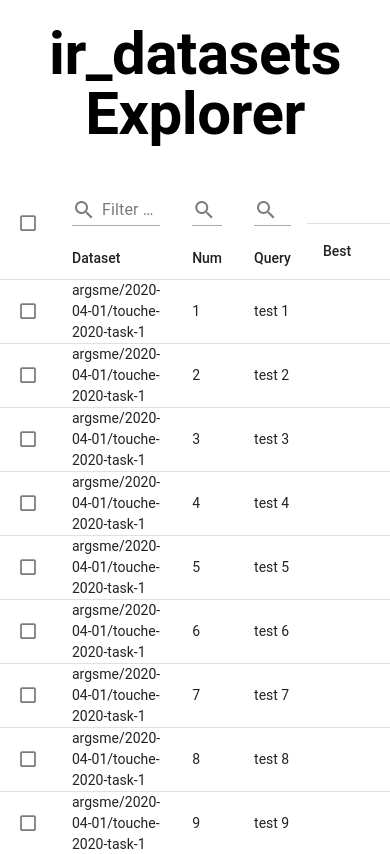
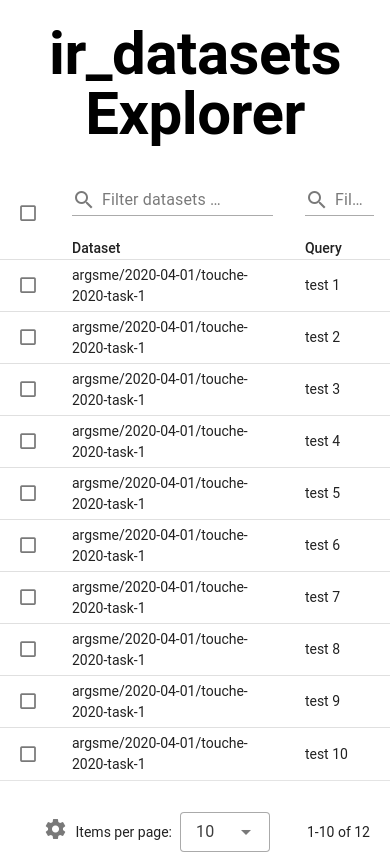
Before and after one commit to tira-io/ir-dataset-browser, a Vue app in the folder ui/: page / in a window 390 px wide. Shown: the top 854 px of the page. Built offline with nearby package versions, Linux system fonts and the light colour scheme.

Commit message:
improve usability of table on mobile

```diff
--- a/ui/src/main.ts
+++ b/ui/src/main.ts
@@ -15,6 +15,12 @@ import { createRouter,createWebHistory} from 'vue-router'
 import { registerPlugins } from '@/plugins'
 import DocumentPage from "@/views/DocumentPage.vue";
 import IrDatasetsExplorer from "@/views/IrDatasetsExplorer.vue";
+import { useDisplay } from 'vuetify'
+
+export function is_mobile() {
+    const { mobile } = useDisplay()
+    return mobile.value
+}
 
 export default function register_app() {
     const app_selector = '#app'
--- a/ui/src/topics.json
+++ b/ui/src/topics.json
@@ -1,14 +1,14 @@
 [
-    {"dataset": "argsme/2020-04-01/touche-2020-task-1", "query_id": "1", "default_text": "test 1"},
-    {"dataset": "argsme/2020-04-01/touche-2020-task-1", "query_id": "2", "default_text": "test 2"},
-    {"dataset": "argsme/2020-04-01/touche-2020-task-1", "query_id": "3", "default_text": "test 3"},
-    {"dataset": "argsme/2020-04-01/touche-2020-task-1", "query_id": "4", "default_text": "test 4"},
-    {"dataset": "argsme/2020-04-01/touche-2020-task-1", "query_id": "5", "default_text": "test 5"},
-    {"dataset": "argsme/2020-04-01/touche-2020-task-1", "query_id": "6", "default_text": "test 6"},
-    {"dataset": "argsme/2020-04-01/touche-2020-task-1", "query_id": "7", "default_text": "test 7"},
-    {"dataset": "argsme/2020-04-01/touche-2020-task-1", "query_id": "8", "default_text": "test 8"},
-    {"dataset": "argsme/2020-04-01/touche-2020-task-1", "query_id": "9", "default_text": "test 9"},
-    {"dataset": "argsme/2020-04-01/touche-2020-task-1", "query_id": "10", "default_text": "test 10"},
-    {"dataset": "argsme/2020-04-01/touche-2020-task-1", "query_id": "11", "default_text": "test 11"},
-    {"dataset": "argsme/2020-04-01/touche-2020-task-1", "query_id": "12", "default_text": "test 12"}
+    {"dataset": "argsme/2020-04-01/touche-2020-task-1", "query_id": "1", "default_text": "test 1", "max_ndcg_cut_10": 0.30, "median_ndcg_cut_10": 0.20, "min_ndcg_cut_10": 0.10, "max_unjudged_cut_10": 0.03, "median_unjudged_cut_10": 0.02, "min_unjudged_cut_10": 0.01, "max_precision_cut_10": 0.5, "median_precision_cut_10": 0.4, "min_precision_cut_10": 0.3},
+    {"dataset": "argsme/2020-04-01/touche-2020-task-1", "query_id": "2", "default_text": "test 2", "max_ndcg_cut_10": 0.30, "median_ndcg_cut_10": 0.20, "min_ndcg_cut_10": 0.10, "max_unjudged_cut_10": 0.03, "median_unjudged_cut_10": 0.02, "min_unjudged_cut_10": 0.01, "max_precision_cut_10": 0.5, "median_precision_cut_10": 0.4, "min_precision_cut_10": 0.3},
+    {"dataset": "argsme/2020-04-01/touche-2020-task-1", "query_id": "3", "default_text": "test 3", "max_ndcg_cut_10": 0.30, "median_ndcg_cut_10": 0.20, "min_ndcg_cut_10": 0.10, "max_unjudged_cut_10": 0.03, "median_unjudged_cut_10": 0.02, "min_unjudged_cut_10": 0.01, "max_precision_cut_10": 0.5, "median_precision_cut_10": 0.4, "min_precision_cut_10": 0.3},
+    {"dataset": "argsme/2020-04-01/touche-2020-task-1", "query_id": "4", "default_text": "test 4", "max_ndcg_cut_10": 0.30, "median_ndcg_cut_10": 0.20, "min_ndcg_cut_10": 0.10, "max_unjudged_cut_10": 0.03, "median_unjudged_cut_10": 0.02, "min_unjudged_cut_10": 0.01, "max_precision_cut_10": 0.5, "median_precision_cut_10": 0.4, "min_precision_cut_10": 0.3},
+    {"dataset": "argsme/2020-04-01/touche-2020-task-1", "query_id": "5", "default_text": "test 5", "max_ndcg_cut_10": 0.30, "median_ndcg_cut_10": 0.20, "min_ndcg_cut_10": 0.10, "max_unjudged_cut_10": 0.03, "median_unjudged_cut_10": 0.02, "min_unjudged_cut_10": 0.01, "max_precision_cut_10": 0.5, "median_precision_cut_10": 0.4, "min_precision_cut_10": 0.3},
+    {"dataset": "argsme/2020-04-01/touche-2020-task-1", "query_id": "6", "default_text": "test 6", "max_ndcg_cut_10": 0.30, "median_ndcg_cut_10": 0.20, "min_ndcg_cut_10": 0.10, "max_unjudged_cut_10": 0.03, "median_unjudged_cut_10": 0.02, "min_unjudged_cut_10": 0.01, "max_precision_cut_10": 0.5, "median_precision_cut_10": 0.4, "min_precision_cut_10": 0.3},
+    {"dataset": "argsme/2020-04-01/touche-2020-task-1", "query_id": "7", "default_text": "test 7", "max_ndcg_cut_10": 0.30, "median_ndcg_cut_10": 0.20, "min_ndcg_cut_10": 0.10, "max_unjudged_cut_10": 0.03, "median_unjudged_cut_10": 0.02, "min_unjudged_cut_10": 0.01, "max_precision_cut_10": 0.5, "median_precision_cut_10": 0.4, "min_precision_cut_10": 0.3},
+    {"dataset": "argsme/2020-04-01/touche-2020-task-1", "query_id": "8", "default_text": "test 8", "max_ndcg_cut_10": 0.30, "median_ndcg_cut_10": 0.20, "min_ndcg_cut_10": 0.10, "max_unjudged_cut_10": 0.03, "median_unjudged_cut_10": 0.02, "min_unjudged_cut_10": 0.01, "max_precision_cut_10": 0.5, "median_precision_cut_10": 0.4, "min_precision_cut_10": 0.3},
+    {"dataset": "argsme/2020-04-01/touche-2020-task-1", "query_id": "9", "default_text": "test 9", "max_ndcg_cut_10": 0.30, "median_ndcg_cut_10": 0.20, "min_ndcg_cut_10": 0.10, "max_unjudged_cut_10": 0.03, "median_unjudged_cut_10": 0.02, "min_unjudged_cut_10": 0.01, "max_precision_cut_10": 0.5, "median_precision_cut_10": 0.4, "min_precision_cut_10": 0.3},
+    {"dataset": "argsme/2020-04-01/touche-2020-task-1", "query_id": "10", "default_text": "test 10", "max_ndcg_cut_10": 0.30, "median_ndcg_cut_10": 0.20, "min_ndcg_cut_10": 0.10, "max_unjudged_cut_10": 0.03, "median_unjudged_cut_10": 0.02, "min_unjudged_cut_10": 0.01, "max_precision_cut_10": 0.5, "median_precision_cut_10": 0.4, "min_precision_cut_10": 0.3},
+    {"dataset": "argsme/2020-04-01/touche-2020-task-1", "query_id": "11", "default_text": "test 11", "max_ndcg_cut_10": 0.30, "median_ndcg_cut_10": 0.20, "min_ndcg_cut_10": 0.10, "max_unjudged_cut_10": 0.03, "median_unjudged_cut_10": 0.02, "min_unjudged_cut_10": 0.01, "max_precision_cut_10": 0.5, "median_precision_cut_10": 0.4, "min_precision_cut_10": 0.3},
+    {"dataset": "argsme/2020-04-01/touche-2020-task-1", "query_id": "12", "default_text": "test 12", "max_ndcg_cut_10": 0.30, "median_ndcg_cut_10": 0.20, "min_ndcg_cut_10": 0.10, "max_unjudged_cut_10": 0.03, "median_unjudged_cut_10": 0.02, "min_unjudged_cut_10": 0.01, "max_precision_cut_10": 0.5, "median_precision_cut_10": 0.4, "min_precision_cut_10": 0.3}
 ]
--- a/ui/src/views/IrDatasetsExplorer.vue
+++ b/ui/src/views/IrDatasetsExplorer.vue
@@ -4,7 +4,7 @@
   </h1>
 
   <div class="d-flex">
-    <v-data-table v-model="selected_topics" :items="filtered_topics" item-value="query_id" :headers="headers" show-select hover dense>
+    <v-data-table v-model="selected_topics" :items="filtered_topics" item-value="query_id" :headers="filtered_headers" show-select hover dense>
     <template v-slot:header.dataset="{ header }">
       <v-text-field clearable label="Filter datasets &hellip;" prepend-inner-icon="mdi-magnify" variant="underlined" v-model="dataset_filter"/>
       Dataset
@@ -18,7 +18,7 @@
       Query
     </template>
     <template v-slot:footer.prepend>
-        <v-select menu-icon="mdi-cog" variant="plain" :items="['Dataset', 'Topic', 'Query', 'nDCG@10 (Best)', 'nDCG@10 (Median)', 'nDCG@10 (Worst)']" hide-headers multiple style="max-width: 100px;" class="ma-2">
+        <v-select menu-icon="mdi-cog" variant="plain" v-model="selected_headers" item-title="name" item-value="value" :items="available_headers" hide-headers multiple style="max-width: 100px;" class="ma-2">
           <template v-slot:selection="{ item, index }"/>
         </v-select>
       </template>
@@ -50,6 +50,7 @@
 <script lang="ts">
 import topics from '@/ir_datasets';
 import {extractFromUrl, updateUrl} from "@/utils";
+import {is_mobile} from "@/main";
 
 export default {
   name: "ir-datasets-explorer",
@@ -62,11 +63,30 @@ export default {
       tab: null,
       selected_topics: null,
       topics: topics,
+      selected_headers: is_mobile() ? ['dataset', 'default_text'] : ['dataset', 'query_id', 'default_text', 'max_ndcg_cut_10', 'median_ndcg_cut_10', 'min_ndcg_cut_10'],
+      available_headers: [
+        {name: 'Dataset', value: 'dataset'},
+        {name: 'Topic', value: 'query_id'},
+        {name: 'Query', value: 'default_text'},
+        {name: 'nDCG@10 (Maximum)', value: 'max_ndcg_cut_10'},
+        {name: 'nDCG@10 (Median)', value: 'median_ndcg_cut_10'},
+        {name: 'nDCG@10 (Minimum)', value: 'min_ndcg_cut_10'},
+        {name: 'Unjudged@10 (Maximum)', value: 'max_unjudged_cut_10'},
+        {name: 'Unjudged@10 (Median)', value: 'median_unjudged_cut_10'},
+        {name: 'Unjudged@10 (Minimum)', value: 'min_unjudged_cut_10'},
+        {name: 'Precision@10 (Maximum)', value: 'max_precision_cut_10'},
+        {name: 'Precision@10 (Median)', value: 'median_precision_cut_10'},
+        {name: 'Precision@10 (Minimum)', value: 'min_precision_cut_10'}
+      ],
       headers: [
         { title: 'Dataset', value: 'dataset', sortable: false},
         { title: 'Num', value: 'query_id', sortable: false},
         { title: 'Query', value: 'default_text', sortable: false},
-        { title: 'nDCG@10', value: 'measure', align: 'center', children: [{ title: 'Best', value: 'best_ndcg_cut_10', sortable: true}, { title: 'Median', value: 'median_ndcg_cut_10', sortable: true}, { title: 'Worst', value: 'worst_ndcg_cut_10', sortable: true}]}
+
+        { title: 'nDCG@10', value: 'ndcg_cut_10', align: 'center', children: [{ title: 'Maximum', value: 'max_ndcg_cut_10', sortable: true}, { title: 'Median', value: 'median_ndcg_cut_10', sortable: true}, { title: 'Minimum', value: 'min_ndcg_cut_10', sortable: true}]},
+        { title: 'Unjudged@10', value: 'unjudged_cut_10', align: 'center', children: [{ title: 'Maximum', value: 'max_unjudged_cut_10', sortable: true}, { title: 'Median', value: 'median_unjudged_cut_10', sortable: true}, { title: 'Minimum', value: 'min_unjudged_cut_10', sortable: true}]},
+
+        { title: 'Precision@10', value: 'precision_cut_10', align: 'center', children: [{ title: 'Maximum', value: 'max_precision_cut_10', sortable: true}, { title: 'Median', value: 'median_precision_cut_10', sortable: true}, { title: 'Minimum', value: 'min_precision_cut_10', sortable: true}]},
       ]
     }
   },
@@ -98,6 +118,31 @@ export default {
       }
 
       return topics;
+    },
+    filtered_headers() {
+      let headers = this.headers
+      if (this.selected_headers.length > 0) {
+        headers = headers.filter(header => this.selected_headers.includes(header.value))
+      }
+      var add_separator = false
+      for (let header of this.headers) {
+        header = {...header}
+        if (!header.children) {
+          continue
+        }
+        header.children = header.children.filter(child => this.selected_headers.includes(child.value))
+
+        if (header.children.length > 0) {
+          if (add_separator) {
+            headers.push({title: '', value: header.value + '_sep', sortable: false})
+          }
+          add_separator = true
+
+          headers.push(header)
+        }
+      }
+
+      return headers
     }
   }
 }
```
